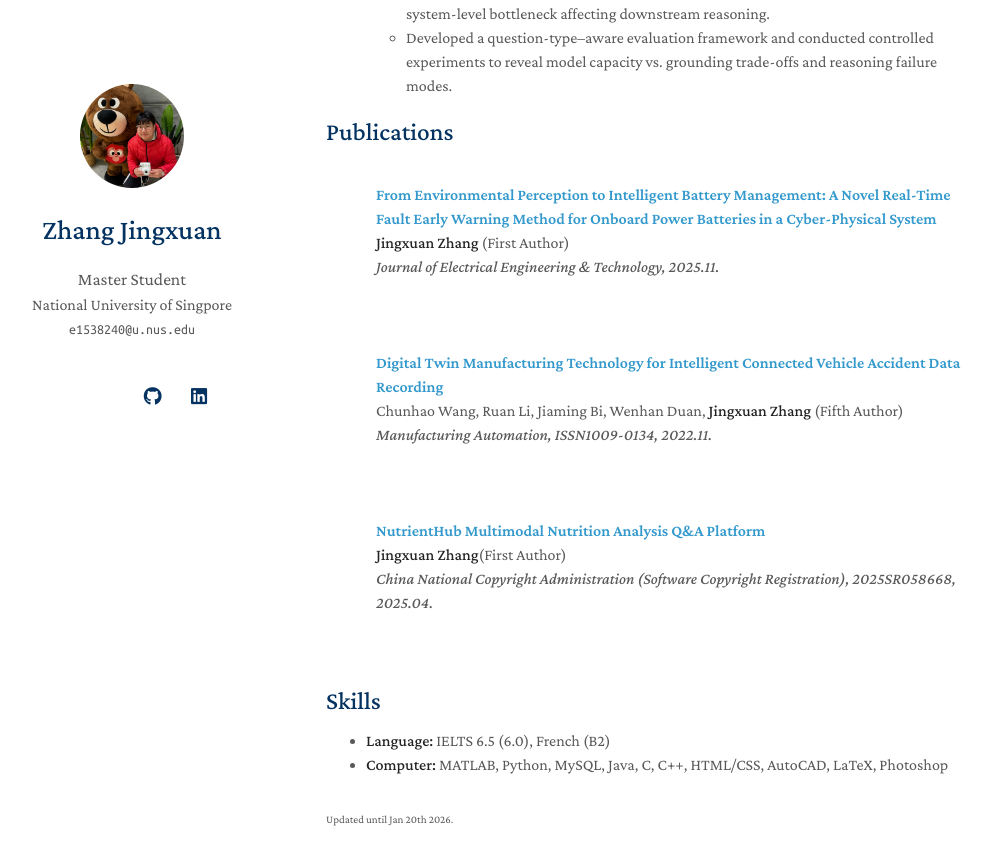
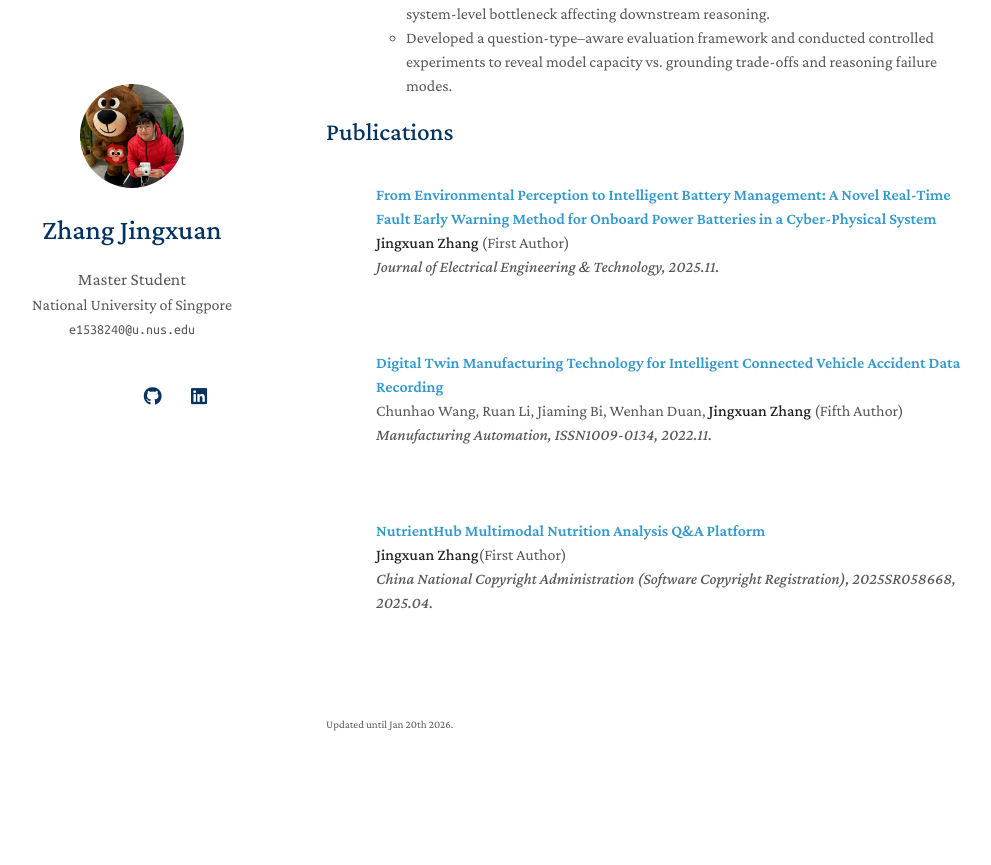
Before and after one commit to Yo1ogreyZz/Yo1ogreyZz.github.io, a Jekyll site: the page built from index.md, in a window 1280 px wide and 900 px high, scrolled down 1580 px. Shown: the top 865 px of the window, without its empty margins (144-1135 px from the left). Built offline with Jekyll 4.4.1, drawn with Linux system fonts in a browser that asks for light colours; a style sheet for code colours, icons or effects is not loaded; our own code applies the rules of GitHub Pages for plain Markdown files; after the commit the page ends 2385 px from its top, so only the background shows below that.

Commit message:
delete skills

```diff
--- a/_includes/services.md
+++ /dev/null
@@ -1,6 +0,0 @@
-## Skills
-
-<ul style="margin:0 0 5px;">
-  <li><strong>Language:</strong> IELTS 6.5 (6.0), French (B2)</li>
-  <li><strong>Computer:</strong> MATLAB, Python, MySQL, Java, C, C++, HTML/CSS, AutoCAD, LaTeX, Photoshop</li>
-</ul>
--- a/index.md
+++ b/index.md
@@ -41,5 +41,3 @@
   - Developed a question-type–aware evaluation framework and conducted controlled experiments to reveal model capacity vs. grounding trade-offs and reasoning failure modes.
 
 {% include_relative _includes/publications.md %}
-
-{% include_relative _includes/services.md %}
```
